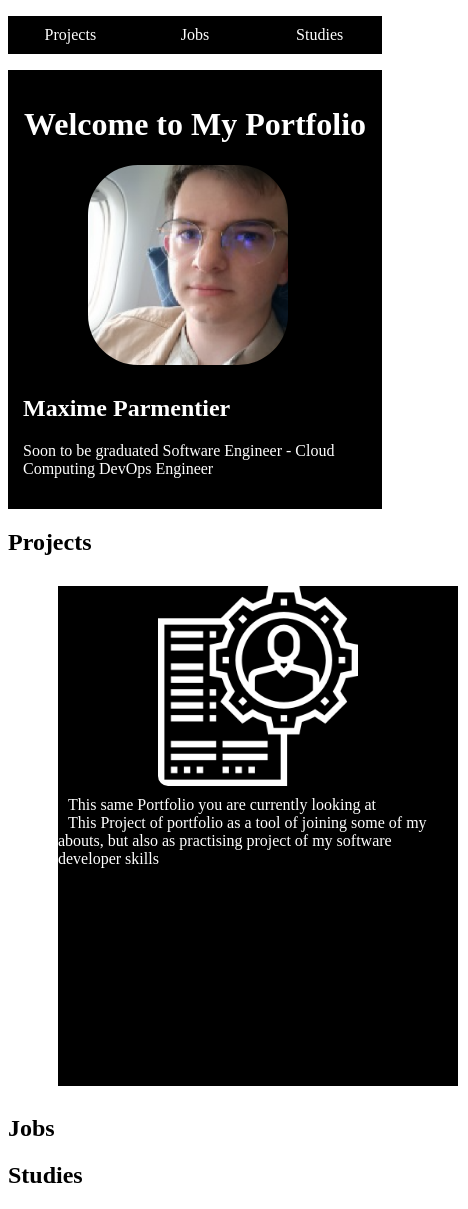
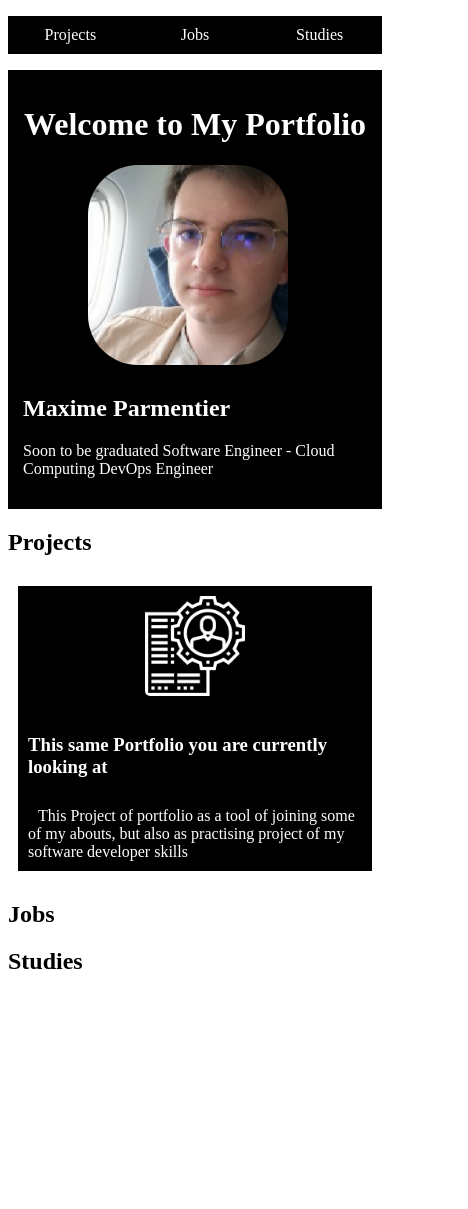
Before and after one commit to Deffohn/portfolio-website, a Next.js app in the folder app/: page / in a window 390 px wide. Shown: the whole page, 468 px wide, since content can reach past the window. After the commit the page ends 995 px from the top, so only its background shows below. Built offline with nearby package versions, Linux system fonts and the light colour scheme.

Commit message:
💄 improvements and responsive on Projects on Home page

```diff
--- a/app/components/Projects/Projects.module.css
+++ b/app/components/Projects/Projects.module.css
@@ -1,36 +1,64 @@
+@media only screen and (min-width: 850px) {
+  .project {
+    width: 320px;
+    height: 480px;
+  }
+
+  .projectPicture {
+    width: 50%;
+    height: 50%;
+  }
+}
+
+@media only screen and (max-width: 850px) {
+
+  .projectList {
+    padding: 0;
+  }
+
+  .projectPicture {
+    width: 30%;
+    height: 30%;
+  }
+}
+
+.project {
+  background-color: black;
+  margin-left: 10px;
+  margin-right: 10px;
+  margin-top: 10px;
+  margin-bottom: 10px;
+}
+
 .projectList {
   display: flex;
   flex-wrap: wrap;
   list-style-type: none;
 }
 
-.project {
-  background-color: black;
-  width: 400px;
-  height: 500px;
+.projectContent {
+  display: flex;
   margin-left: 10px;
   margin-right: 10px;
   margin-top: 10px;
   margin-bottom: 10px;
-}
-
-.projectContent {
   list-style-type: none;
   padding: 0;
   justify-content: space-between;
+  flex-direction: column;
 }
 
 .projectContent li {
   flex: 1;
+  margin-bottom: 10px;
 }
 
 .projectPicture {
   display: block;
   margin-left: auto;
   margin-right: auto;
+  margin-top: 10px;
   margin-bottom: 10px;
-  width: 50%;
-  height: 50%;
   border-radius: 5%;
 }
 
@@ -41,3 +69,14 @@
   color: white;
   text-decoration: none;
 }
+
+.projectContentTextDescription {
+  text-overflow: ellipsis;
+}
+
+.projectContent h3 {
+  display: wrap;
+  text-align: left;
+  color: white;
+  text-decoration: none;
+}
--- a/app/components/Projects/Projects.tsx
+++ b/app/components/Projects/Projects.tsx
@@ -32,13 +32,13 @@ const ProjectComponent: React.FC<{contentInput: ProjectContentInput}> = (
           }
         </li>
         <li>
-          <a>{contentInput.projectName}</a>
+          <h3>{contentInput.projectName}</h3>
 
         </li>
         <li>
           {
             contentInput.projectDescription &&
-            <a>{contentInput.projectDescription}</a>
+            <a className={styles.projectContentTextDescription}>{contentInput.projectDescription}</a>
           }
         </li>
       </ul>
```
